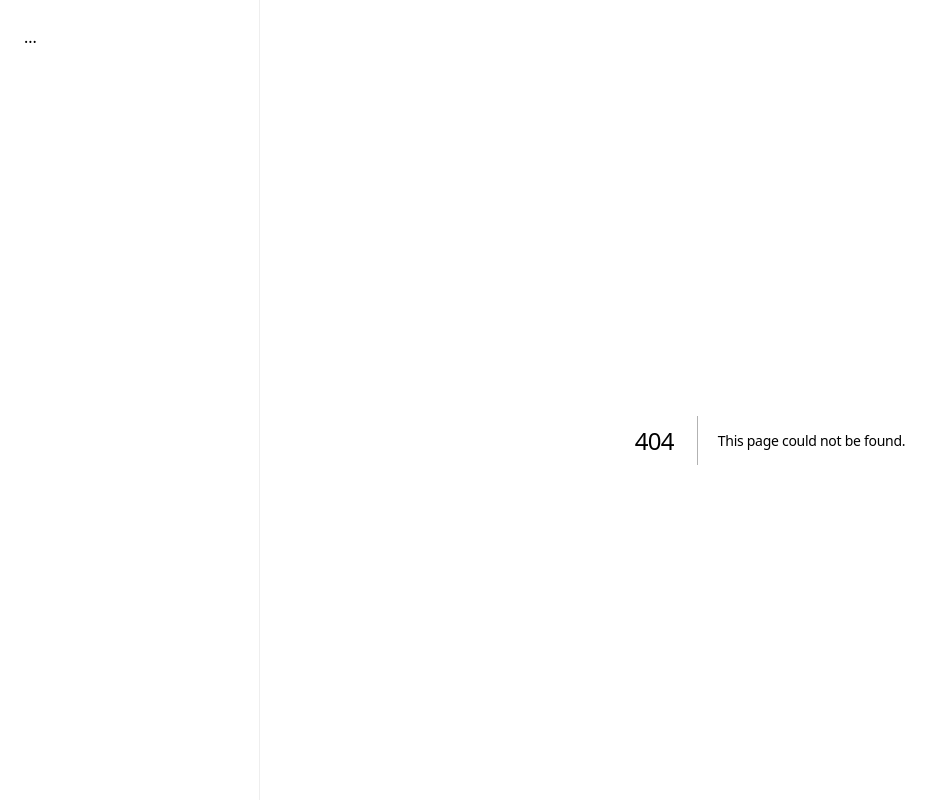
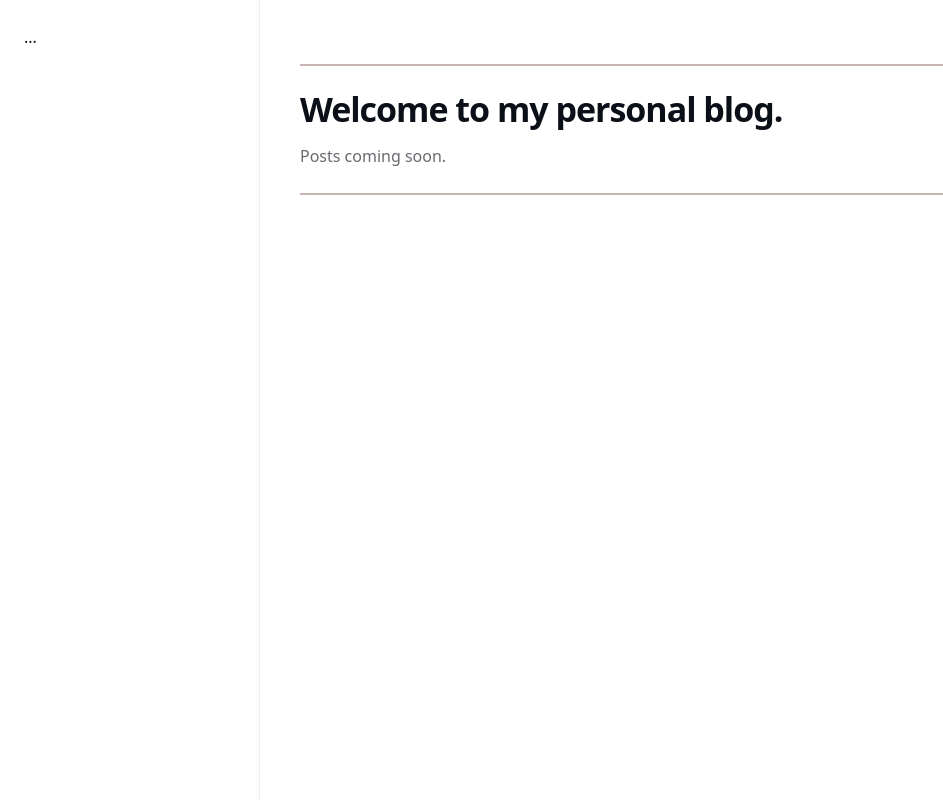
Before and after one commit to randomdale/muath, a Next.js app: page / in a window 1280 px wide. Before the commit this address had no page. Shown: the top 802 px of the page, without its empty margins (0-943 px from the left). Built offline with nearby package versions, Linux system fonts and the light colour scheme.

Commit message:
fix home route

```diff
--- a/app/about/page.tsx
+++ /dev/null
@@ -1,3 +0,0 @@
-export default function Page() {
-  return <h1>About</h1>;
-}
--- a/app/components/MobileNav.tsx
+++ b/app/components/MobileNav.tsx
@@ -20,7 +20,6 @@ export default function MobileNav() {
           <Link href="/" onClick={() => setOpen(false)}>Home</Link>
           <Link href="/writing" onClick={() => setOpen(false)}>Writing</Link>
           <Link href="/reading" onClick={() => setOpen(false)}>Reading</Link>
-          <Link href="/about" onClick={() => setOpen(false)}>About</Link>
         </div>
       )}
     </div>
--- a/app/home/page.tsx
+++ /dev/null
@@ -1,6 +0,0 @@
-export default function Home() {
-   <hr className="divider" />
-  return <h1>welcome to my personal blog.</h1>
-  return <p>posts coming soon.</p>;
-  <hr className="divider" />
-}
--- /dev/null
+++ b/app/page.tsx
@@ -0,0 +1,10 @@
+export default function Home() {
+  return (
+    <>
+      <hr className="divider" />
+      <h1>Welcome to my personal blog.</h1>
+      <p>Posts coming soon.</p>
+      <hr className="divider" />
+    </>
+  );
+}
```
